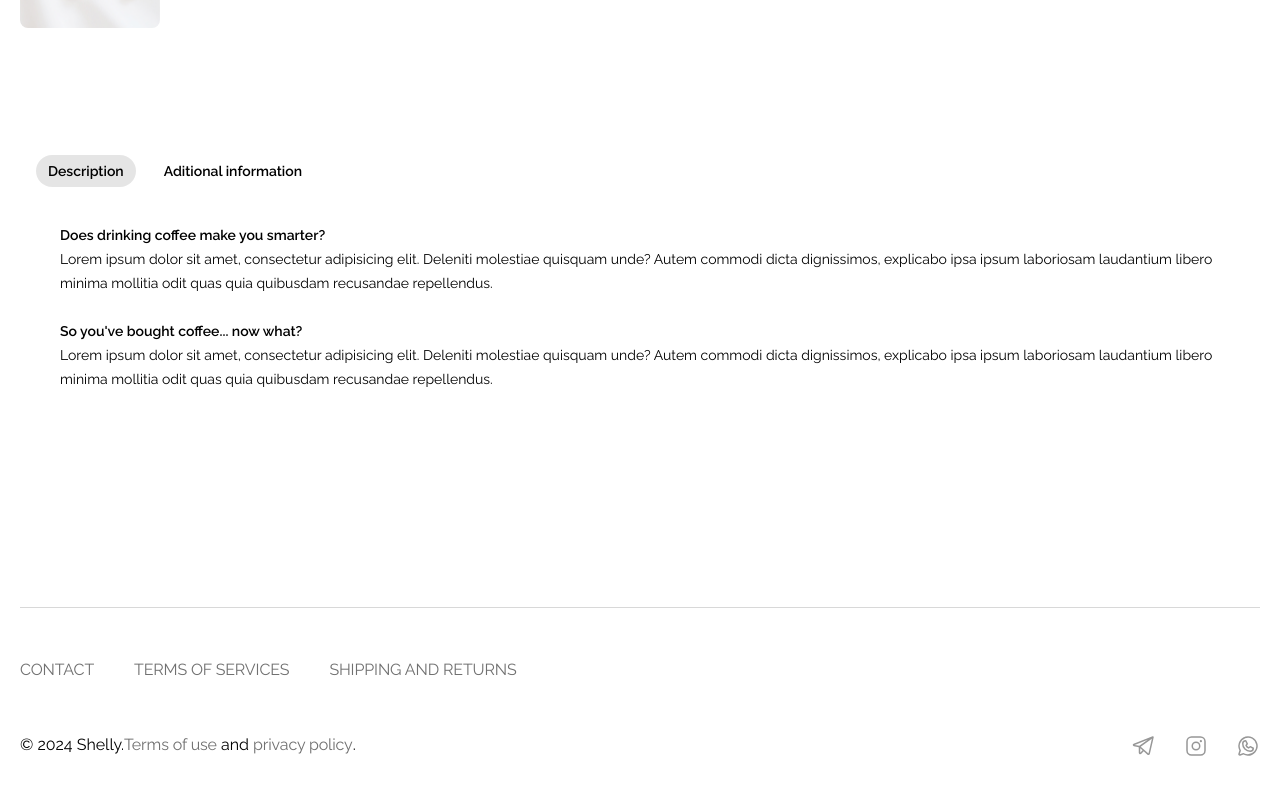
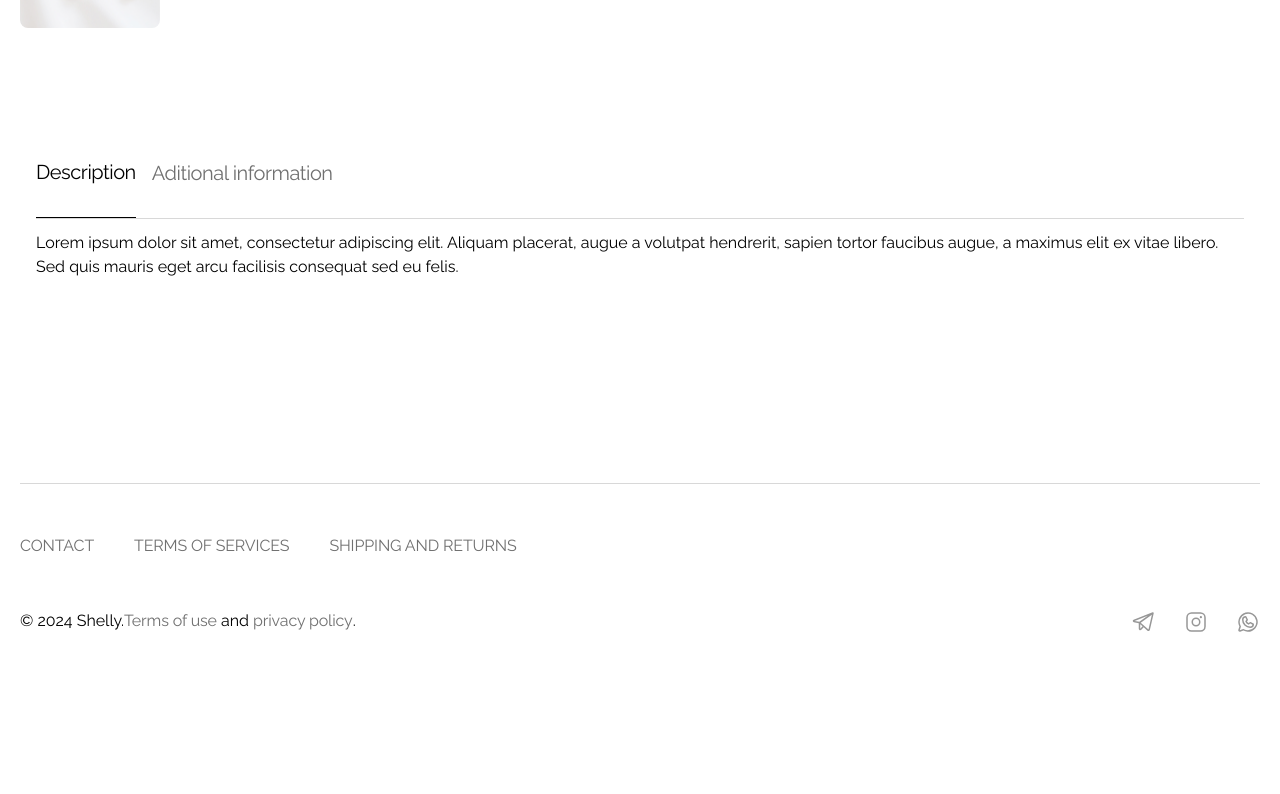
Before and after one commit to Aliskhan7/amidieva-project, a Next.js app: page /shop/1 in a window 1280 px wide. Shown: the part 1014-1808 px from the top of the page. After the commit the page ends 1728 px from the top, so only its background shows below. Built offline with nearby package versions, Linux system fonts and the light colour scheme.

Commit message:
fix tabs

```diff
--- a/src/app/components/Product/Product.tsx
+++ b/src/app/components/Product/Product.tsx
@@ -19,6 +19,9 @@ import {
   WhatsappLogo,
 } from "@phosphor-icons/react";
 import Tabs from "@/app/components/UI/Tabs";
+import { dataProducts } from "@/app/components/ProductsList/data";
+
+const titleProducts = ["Description", "Aditional information"];
 
 const Product = ({ id, url, title, price, desc }: IProduct) => {
   const [thumbsSwiper, setThumbsSwiper] = useState<SwiperType | null>(null);
@@ -86,7 +89,7 @@ const Product = ({ id, url, title, price, desc }: IProduct) => {
       </div>
 
       <div>
-        <Tabs />
+        <Tabs titleTab={titleProducts} products={dataProducts} />
       </div>
     </section>
   );
--- a/src/app/components/UI/Tabs.tsx
+++ b/src/app/components/UI/Tabs.tsx
@@ -1,5 +1,7 @@
 import React from "react";
 import { Tab, TabGroup, TabList, TabPanel, TabPanels } from "@headlessui/react";
+import { dataProducts } from "@/app/components/ProductsList/data";
+import { IProduct } from "@/app/types/types";
 
 const categories = [
   {
@@ -41,45 +43,28 @@ const categories = [
     ],
   },
 ];
-const Tabs = () => {
+const Tabs = ({ titleTab, products }) => {
   return (
     <div>
       <div className="flex w-full pt-4 px-4">
         <div className="w-full ">
           <TabGroup>
             <TabList className="flex gap-4">
-              {categories.map(({ name }) => (
-                <Tab
-                  key={name}
-                  className="rounded-full py-1 px-3 text-sm/6 font-semibold text-back focus:outline-none data-[selected]:bg-black/10 data-[hover]:bg-white/5 data-[selected]:data-[hover]:bg-black/10 data-[focus]:outline-1 data-[focus]:outline-white"
+              {titleTab.map((title: string) => {
+                return (
+                  <Tab className="py-1 pb-8 text-xl text-gray-400 focus:outline-none data-[selected]:text-black  data-[selected]:border-b data-[selected]:border-black data-[focus]:outline-1 data-[focus]:outline-white">
+                    {title}
+                  </Tab>
+                );
+              })}
+            </TabList>
+            <TabPanels className=" border-t border-t-gray-200">
+              {products.map((product: IProduct) => (
+                <TabPanel
+                  key={product.id}
+                  className="rounded-xl bg-white/5 py-3"
                 >
-                  {name}
-                </Tab>
-              ))}
-            </TabList>
-            <TabPanels className="mt-3">
-              {categories.map(({ name, posts }) => (
-                <TabPanel key={name} className="rounded-xl bg-white/5 p-3">
-                  <ul>
-                    {posts.map((post) => (
-                      <li
-                        key={post.id}
-                        className="relative rounded-md p-3 text-sm/6 transition hover:bg-black/5"
-                      >
-                        <a href="#" className="font-semibold text-back">
-                          <span className="absolute inset-0" />
-                          {post.title}
-                        </a>
-                        <p>
-                          Lorem ipsum dolor sit amet, consectetur adipisicing
-                          elit. Deleniti molestiae quisquam unde? Autem commodi
-                          dicta dignissimos, explicabo ipsa ipsum laboriosam
-                          laudantium libero minima mollitia odit quas quia
-                          quibusdam recusandae repellendus.
-                        </p>
-                      </li>
-                    ))}
-                  </ul>
+                  <ul>{product.desc}</ul>
                 </TabPanel>
               ))}
             </TabPanels>
```
